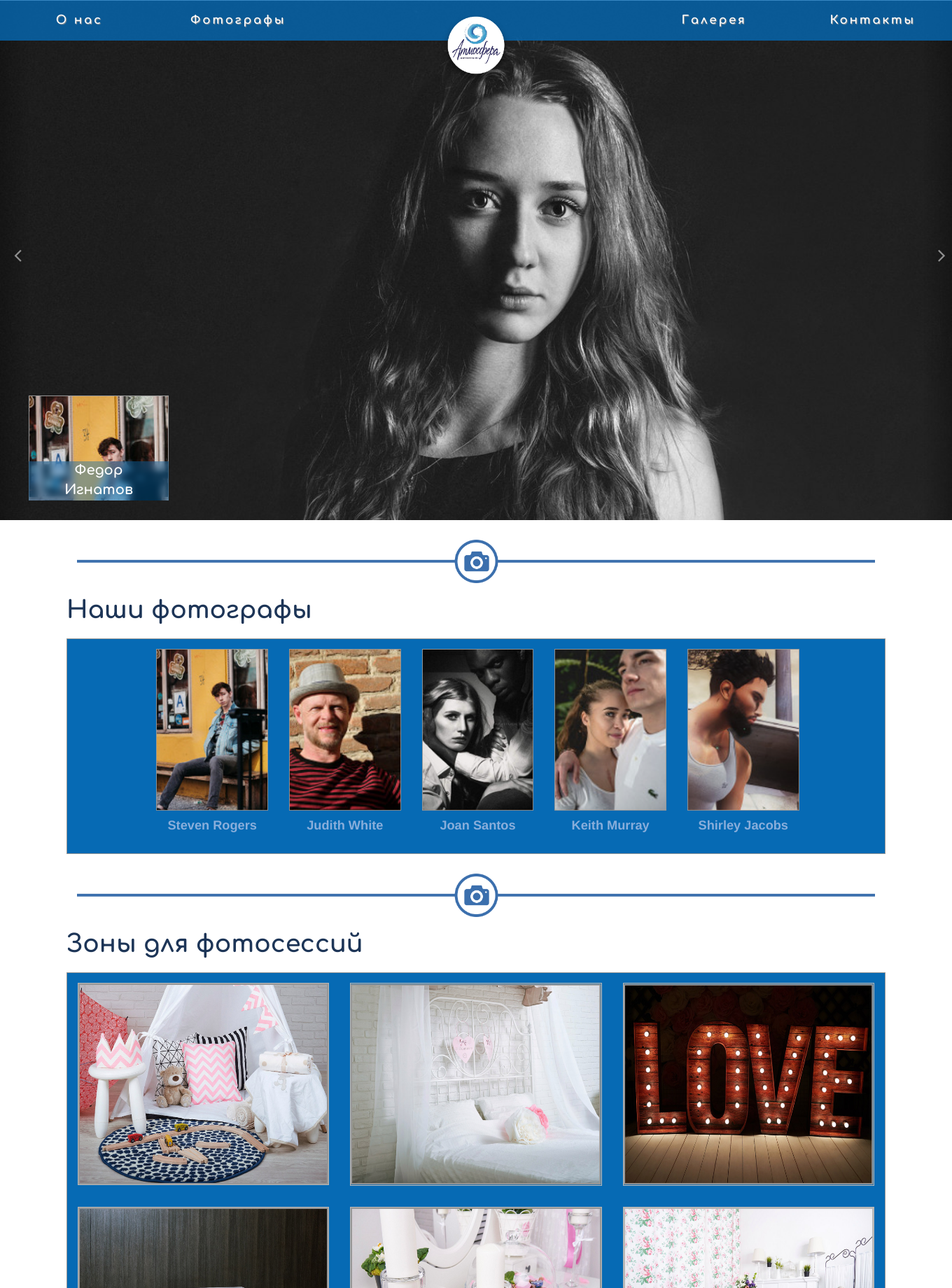
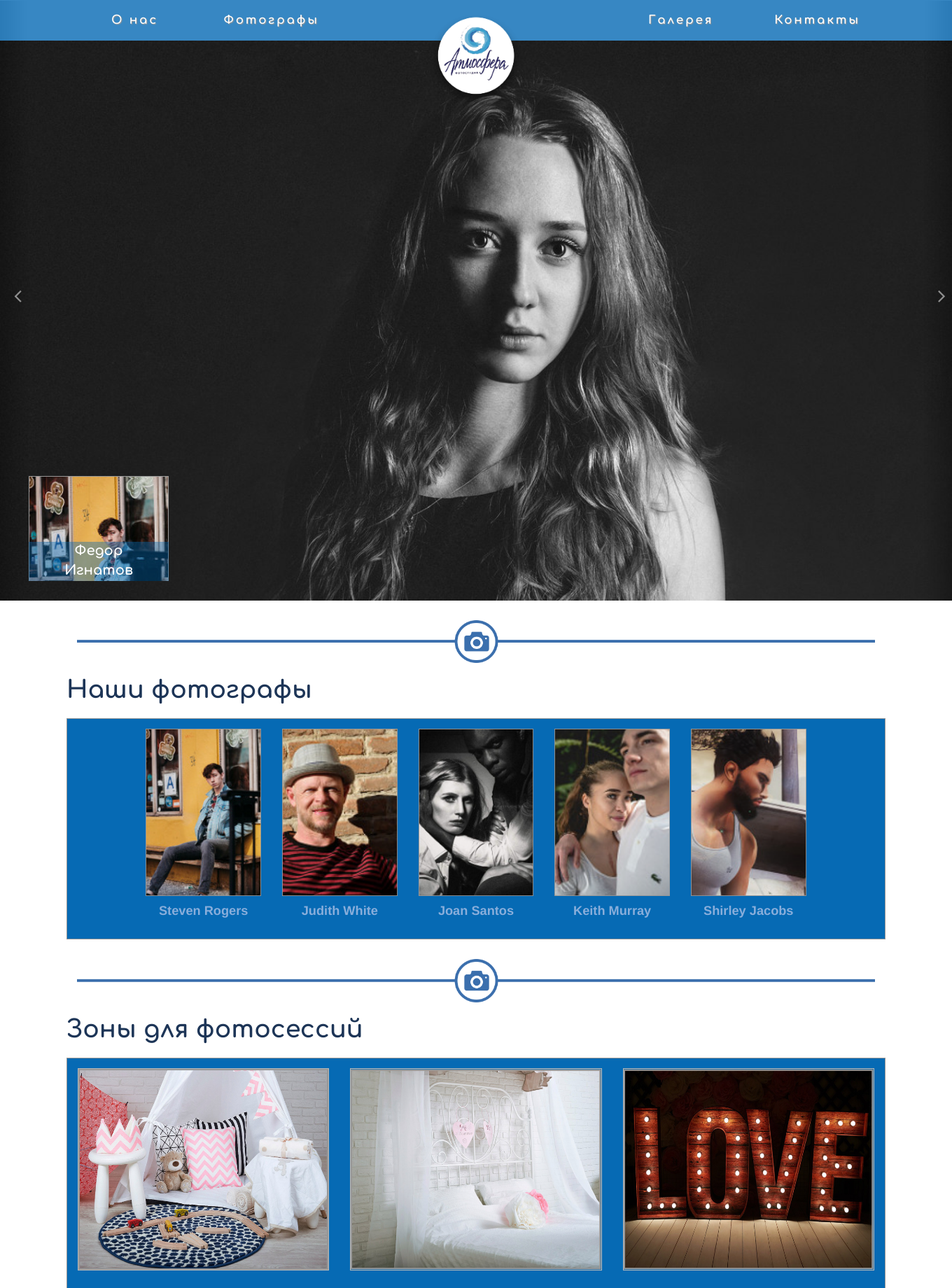
Before and after one commit to fenixsarov/Atmosphere_old, a Django app: page / in a window 1360 px wide. Shown: the top 1840 px of the page at 70% size. Run offline with Django 3.2, Linux system fonts and the light colour scheme; style sheets or scripts are compiled from the project's sources; some libraries are stand-ins or nearby versions.

Commit message:
Все, работающая версия Исправлено все. Теперь можно начинать делать вещи! Поправил теги, теперь прокрутки нет.

```diff
--- a/MainApp/templates/index.html
+++ b/MainApp/templates/index.html
@@ -4,10 +4,8 @@
     Главная страница | {{ block.super }}
 {% endblock %}
 {% block content %}
-<section>
 <div class="container-fluid">
     <div class="row">
-            <div class="col-sm-12">
         <div id="portfolio-carousel" class="carousel slide portfolio" data-interval="3000" data-ride="carousel">
             <div class="carousel-inner">
                 <div class="active item">
@@ -47,19 +45,15 @@
         </div>
     </div>
 </div>
-    </div>
-</section>
-<section>
 <div class="container">
     <div class="row">
         <img class="col-sm-12 splitter" src="{% static 'images/splitter.png' %}" alt="">
     </div>
-        <h1 class="row header">Наши фотографы</h1>
+    <h1 class="row partition-name">Наши фотографы</h1>
 </div>
 <div class="container">
     <div class="row content photographs">
-            <div class="col-sm-12 col-sm-push-1">
-                <a class="col-sm-2" href="#">
+        <a class="col-sm-2 col-sm-offset-1" href="#">
             <img src="{% static 'images/photograph/1.png' %}" alt="" class="profile">
             <label for="">Steven Rogers</label>
         </a>
@@ -81,14 +75,11 @@
         </a>
     </div>
 </div>
-    </div>
-</section>
-<section>
 <div class="container">
     <div class="row">
         <img class="col-sm-12 splitter" src="{% static 'images/splitter.png' %}" alt="">
     </div>
-        <h1 class="row header">Зоны для фотосессий</h1>
+    <h1 class="row partition-name">Зоны для фотосессий</h1>
 </div>
 <div class="container">
     <div class="row content photo-zone">
@@ -109,20 +100,15 @@
         </div>
     </div>
 </div>
-</section>
-<section>
 <div class="container">
     <div class="row">
         <img class="col-sm-12 splitter" src="{% static 'images/splitter.png' %}" alt="">
     </div>
-        <h1 class="row header">Как нас найти</h1>
+    <h1 class="row partition-name">Как нас найти</h1>
 </div>
 <div class="container-fluid">
     <div class="row contacts">
-            <div class="col-sm-12">
-                <img src="{% static 'images/map.jpg' %}" alt="" class="map">
+        <img src="{% static 'images/map.jpg' %}" alt="" class="col-sm-12 map">
     </div>
 </div>
-    </div>
-</section>
 {% endblock %}
--- a/static/js/main.js
+++ b/static/js/main.js
@@ -1,3 +1,3 @@
 $(function () {
-    $('.carousel.portfolio').height($(window).height() - $('header').height());
+    $('#portfolio-carousel .carousel-inner').height($(window).height());
 });
--- a/static/less/header.less
+++ b/static/less/header.less
@@ -1,4 +1,4 @@
-header {
+.navigation {
     position: relative;
     z-index: 1000;
     padding: 0;
@@ -6,8 +6,10 @@ header {
     .backgrounded(0.8);
     font-size: 2em;
     text-align: center;
-
+    nav {
         a {
+            padding-left: 0;
+            padding-right: 0;
             .font-headers;
             font-size: 0.6em;
             display: block;
@@ -26,8 +28,9 @@ header {
             position: absolute;
             top: 0.2em;
             img {
-            width: 6em;
-            height: 6em;
+                width: 8em;
+                height: 8em;
             }
         }
     }
+}
--- a/static/less/main.less
+++ b/static/less/main.less
@@ -6,27 +6,18 @@
 @import "footer.less";
 
 body {
-    overflow-x: hidden;
     a:hover {
         text-decoration: none;
-
     }
 }
-section {
-    .container-fluid {
-        margin: 0;
-        padding: 0;
-    }
-}
-.main {
-    padding: 0;
-}
+
 .splitter {
     width: 100%;
     padding-top: 2em;
 }
+
 .container, .container-fluid {
-    .header {
+    .partition-name {
         .font-headers;
         font-size: 2.5em;
         padding-top: 0;
@@ -39,58 +30,20 @@ section {
     }
 }
 
-#portfolio-carousel {
-    margin-top: -57px;
-    position: relative;
-    .carousel-inner {
-        height: 100%;
+.container, .container-fluid {
+    .partition-name {
+        .font-headers;
+        font-size: 2.5em;
+        padding-top: 0;
+        padding-bottom: 0.3em;
     }
-    .item {
-        height: 100%;
-        width: auto;
-        img {
-            width: 100%;
-        }
-        .caption {
-            position: absolute;
-            z-index: 100;
-            width: 200px;
-            height: 150px;
-            bottom: 2em;
-            left: 4em;
-            border: none;
-            overflow: hidden;
-            .description {
-                position: absolute;
-                bottom: 0;
-                width: 100%;
-                border: none;
-                .backgrounded(0.4);
-                backdrop-filter: blur(5px);
-                .font-headers;
-                font-size: 1.4em;
-                color: #FFFFFF;
-                span {
-                    text-align: center;
-                    display: block;
-                }
-            }
-            .photo {
-                padding: 0;
-                overflow: hidden;
-            }
-        }
-    }
-    .carousel-control {
-        width: 2em;
-        i {
-            font-size: 1.5em;
-            position: absolute;
-            top: 50%;
-            margin-top: -1.5em/2;
-        }
+    .content {
+        .backgrounded;
+        .bordered;
+        padding: 1em 0 1em 0;
     }
 }
+
 .content.photographs {
     .profile {
         width: 100%;
@@ -130,3 +83,65 @@ section {
         width: 100%;
     }
 }
+
+
+#portfolio-carousel {
+    margin-top: -57px;
+    position: relative;
+    .carousel-inner {
+        height: 100%;
+    }
+    .item {
+        height: 100%;
+        width: 100%;
+        img {
+            width: 100%;
+        }
+        .caption {
+            position: absolute;
+            z-index: 100;
+            width: 200px;
+            height: 150px;
+            bottom: 2em;
+            left: 4em;
+            border: none;
+            overflow: hidden;
+            .description {
+                position: absolute;
+                bottom: 0;
+                width: 100%;
+                border: none;
+                .backgrounded(0.4);
+                .font-headers;
+                font-size: 1.4em;
+                color: #FFFFFF;
+                span {
+                    text-align: center;
+                    display: block;
+                }
+            }
+            .photo {
+                padding: 0;
+                overflow: hidden;
+            }
+        }
+    }
+    .carousel-control {
+        width: 2em;
+        i {
+            font-size: 1.5em;
+            position: absolute;
+            top: 50%;
+            margin-top: -1.5em/2;
+        }
+    }
+}
+/*
+section {
+    margin: 0;
+    padding: 0;
+}
+.main {
+    padding: 0;
+}
+*/
--- a/templates/base.html
+++ b/templates/base.html
@@ -35,10 +35,11 @@
     {% endcompress %}
 </head>
 <body>
-<section class="container-fluid">
-    <header class="row">
-        <div class="col-sm-2"><a href="#">О нас</a></div>
-        <div class="col-sm-2"><a href="#">Фотографы</a></div>
+<div class="container-fluid navigation">
+    <div class="container">
+        <nav class="row">
+            <a class="col-sm-2" href="#">О нас</a>
+            <a class="col-sm-2" href="#">Фотографы</a>
             <div class="col-sm-4">
                 <div class="row">
                     <a class="logo col-sm-6 col-sm-push-3" href="/">
@@ -46,16 +47,13 @@
                     </a>
                 </div>
             </div>
-        <div class="col-sm-2"><a href="#">Галерея</a></div>
-        <div class="col-sm-2"><a href="#">Контакты</a></div>
-    </header>
-</section>
-<section id="content" class="clearfix">
+            <a class="col-sm-2" href="#">Галерея</a>
+            <a class="col-sm-2" href="#">Контакты</a>
+        </nav>
+    </div>
+</div>
 {% block content %}
 {% endblock %}
-</section>
-<div class="clear"></div>
-
 <footer class="container">
     <div class="row">
         <img class="col-sm-1" src="{% static 'images/HeaderLogo.png' %}" alt="Фотостудия Атмосфера">
```
Also changed, not shown: AdminApp/__init__.py (deleted), AdminApp/migrations/__init__.py (deleted), Atmosphere/__init__.py (deleted), MainApp/__init__.py (deleted), MainApp/migrations/__init__.py (deleted), MastersApp/__init__.py (deleted), MastersApp/migrations/__init__.py (deleted), static/css/main.css (added). Lines whose indentation alone changed are shown as unchanged.
